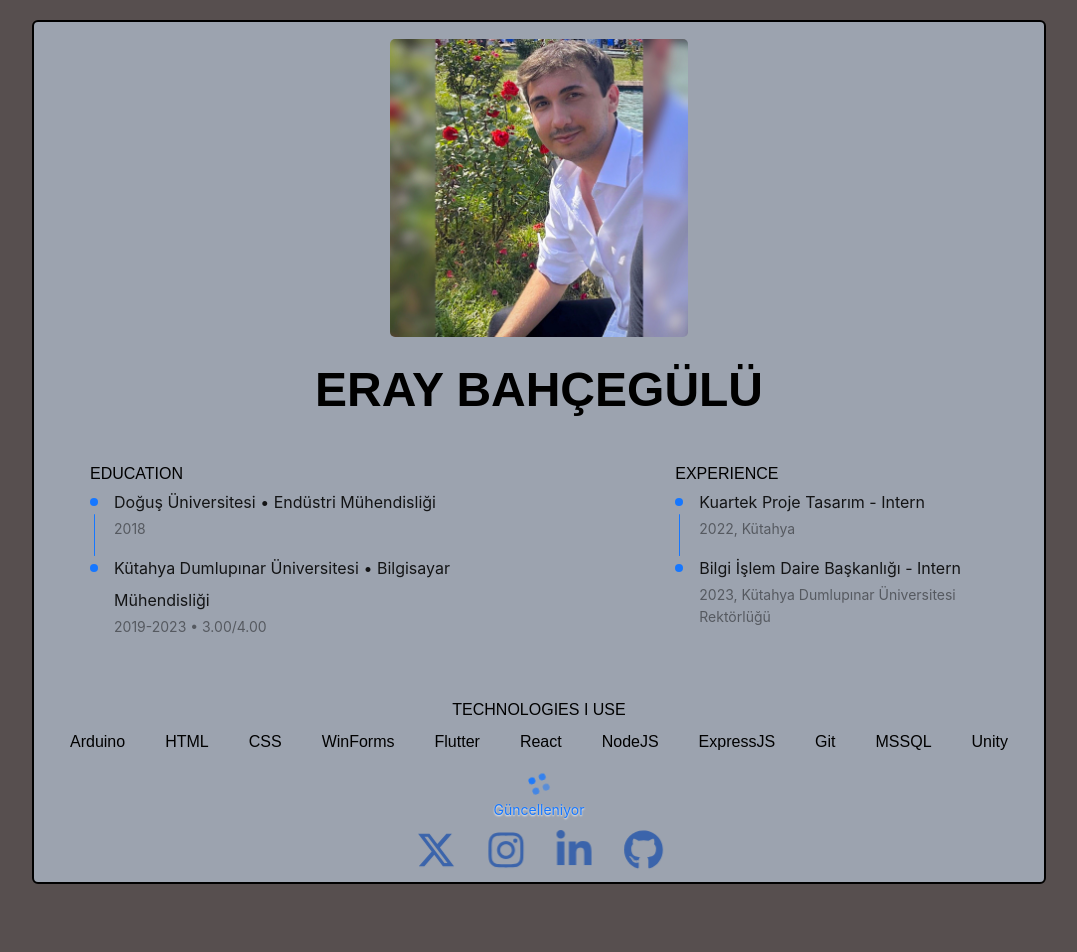
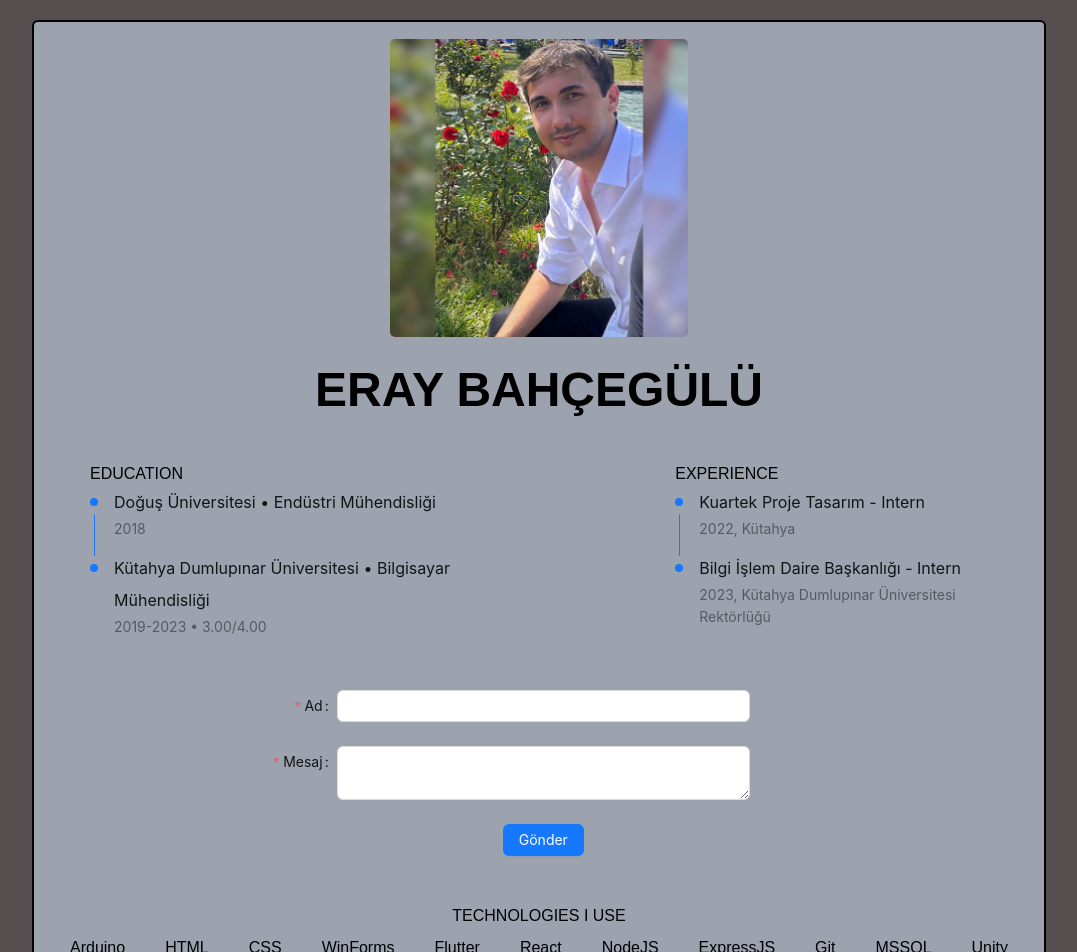
Before and after one commit to eraybahcegulu/eraybahcegulu.com, a React (Create React App) app in the folder client/: page / in a window 1280 px wide. Shown: the top 952 px of the page, without its empty margins (101-1178 px from the left). Before the commit the page ends 894 px from the top, so only its background shows below. Built offline with nearby package versions, Linux system fonts and the light colour scheme; the HTML template or start-up script is replaced by a standard one.

Commit message:
Attempted to send information to firebase

```diff
--- a/client/package.json
+++ b/client/package.json
@@ -13,6 +13,7 @@
     "@testing-library/react": "^13.4.0",
     "@testing-library/user-event": "^13.5.0",
     "antd": "^5.8.2",
+    "firebase": "^10.3.0",
     "react": "^18.2.0",
     "react-dom": "^18.2.0",
     "react-ga": "^3.3.1",
--- a/client/src/components/main/Main.jsx
+++ b/client/src/components/main/Main.jsx
@@ -1,17 +1,51 @@
-import React from 'react';
+import React, { useState } from 'react';
 import { Avatar } from 'antd';
 import { UserOutlined } from '@ant-design/icons';
 import eraybahcegulu from "../../eraybahcegulu.jpg"
 
 import { FontAwesomeIcon } from '@fortawesome/react-fontawesome'
-
+import firebase from 'firebase/app';
+import 'firebase/database';
 import { faXTwitter } from '@fortawesome/free-brands-svg-icons'
 import { faInstagram } from '@fortawesome/free-brands-svg-icons'
 import { faLinkedinIn } from '@fortawesome/free-brands-svg-icons'
 import { faGithub } from '@fortawesome/free-brands-svg-icons'
 import ReactGA from 'react-ga4';
 import { Steps } from 'antd';
-import { Alert, Space, Spin } from 'antd';
+import { Spin, Button, Form, Input } from 'antd';
+
+const firebaseConfig = {
+  apiKey: "AIzaSyAqfnVVx7jcIP-tbtdYp7k3jsMYTWzaes0",
+  authDomain: "eraybahcegulu-78564.firebaseapp.com",
+  projectId: "eraybahcegulu-78564",
+  storageBucket: "eraybahcegulu-78564.appspot.com",
+  messagingSenderId: "888850986805",
+  appId: "1:888850986805:web:142d49753e0179602d3e7c"
+};
+
+firebase.initializeApp(firebaseConfig);
+
+const layout = {
+  labelCol: {
+    span: 8,
+  },
+  wrapperCol: {
+    span: 16,
+  },
+};
+
+/* eslint-disable no-template-curly-in-string */
+const validateMessages = {
+  required: 'Bir ${label} giriniz.',
+  number: {
+    range: '${label} en fazla ${max} karakter olabilir.',
+  },
+};
+/* eslint-enable no-template-curly-in-string */
+
+const onFinish = (values) => {
+  console.log(values);
+};
 
 ReactGA.initialize("G-5N3FNKYL58");
 
@@ -24,6 +58,29 @@ ReactGA.send({
 
 const description = '';
 const Main = () => {
+  const onFinish = (values) => {
+    console.log(values);
+
+    // Form verilerini Firebase Realtime Database'e iletilmesi
+    firebase.database().ref('formSubmissions').push(values);
+  };
+
+  const [loadings, setLoadings] = useState([]);
+  const enterLoading = (index) => {
+    setLoadings((prevLoadings) => {
+      const newLoadings = [...prevLoadings];
+      newLoadings[index] = true;
+      return newLoadings;
+    });
+    setTimeout(() => {
+      setLoadings((prevLoadings) => {
+        const newLoadings = [...prevLoadings];
+        newLoadings[index] = false;
+        return newLoadings;
+      });
+    }, 6000);
+  };
+
   return (
     <div className='bg-gray-400 header min-w-min h-max w-8/12 mt-5 m-auto border-black border-2 rounded-md text-center' >
       <main className=' items-center p-2 md:p-4'>
@@ -75,6 +132,57 @@ const Main = () => {
               ]}
             />
           </div>
+        </div>
+
+        <div className='ml-20 mt-10'>
+          <Form
+            {...layout}
+            name="nest-messages"
+            onFinish={onFinish}
+            style={{
+              maxWidth: 620,
+            }}
+            validateMessages={validateMessages}
+          >
+            <Form.Item
+              name={['user', 'name']}
+              label="Ad"
+              rules={[
+                {
+                  type: 'string',
+                  required: true,
+                  message: validateMessages.required,
+                },
+              ]}
+            >
+              <Input />
+            </Form.Item>
+
+            <Form.Item
+            name={['user', 'introduction']}
+            label="Mesaj"
+            rules={[
+              {
+                required: true,
+                type: 'string', // Veri tipini belirtmek önemlidir
+                max: 40,
+                message: validateMessages.number.range, // `number.range` hatası iletisini kullanıyoruz
+              },
+            ]}
+            >
+              <Input.TextArea />
+            </Form.Item>
+            <Form.Item
+              wrapperCol={{
+                ...layout.wrapperCol,
+                offset: 8,
+              }}
+            >
+        <Button type="primary" loading={loadings[0]} onClick={() => enterLoading(0)}>
+          Gönder
+        </Button>
+            </Form.Item>
+          </Form>
         </div>
 
         <div className='technologies w-auto h-auto text-center mt-12'>
@@ -130,6 +238,8 @@ const Main = () => {
         </div>
 
 
+
+
         <div className='mt-10'>
           <Spin tip="Güncelleniyor" >
             <div className="content" />
```
Also changed, not shown: 1 other file (tests, documents, lock files or other folders).
